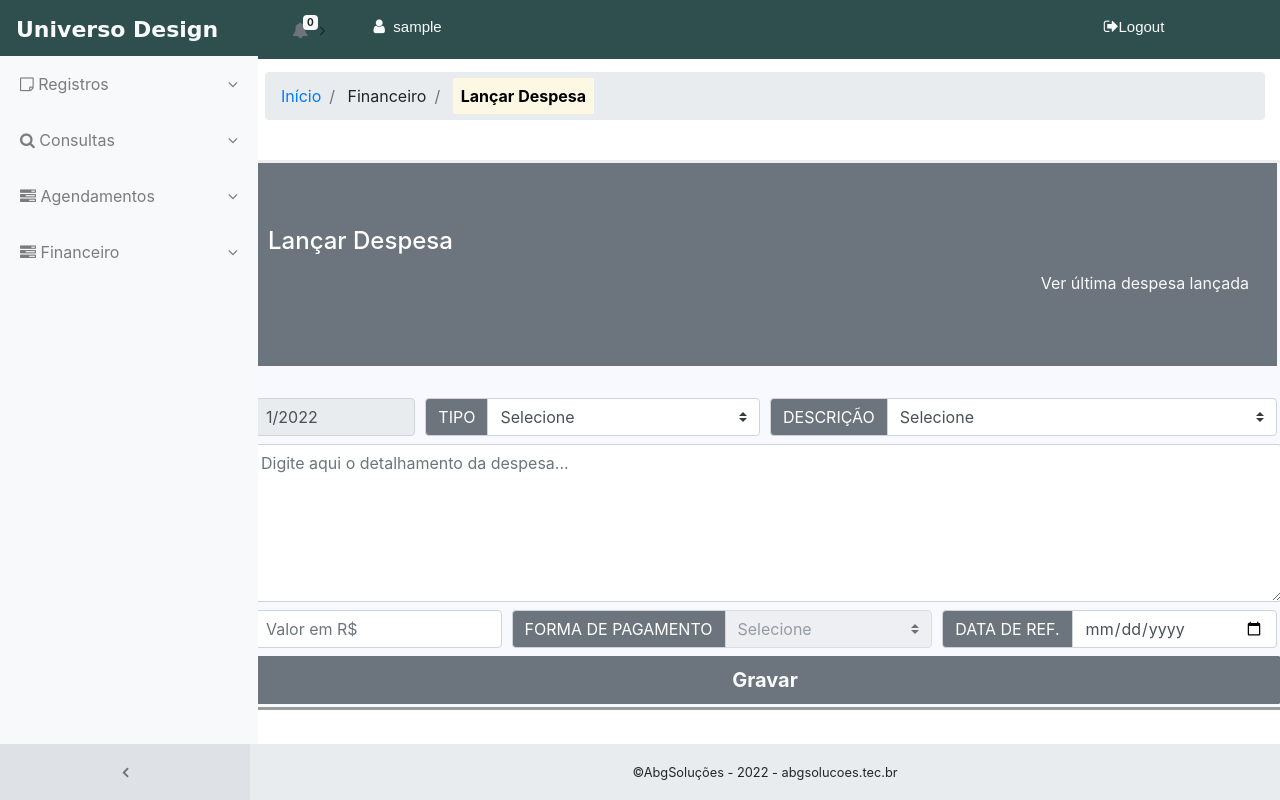
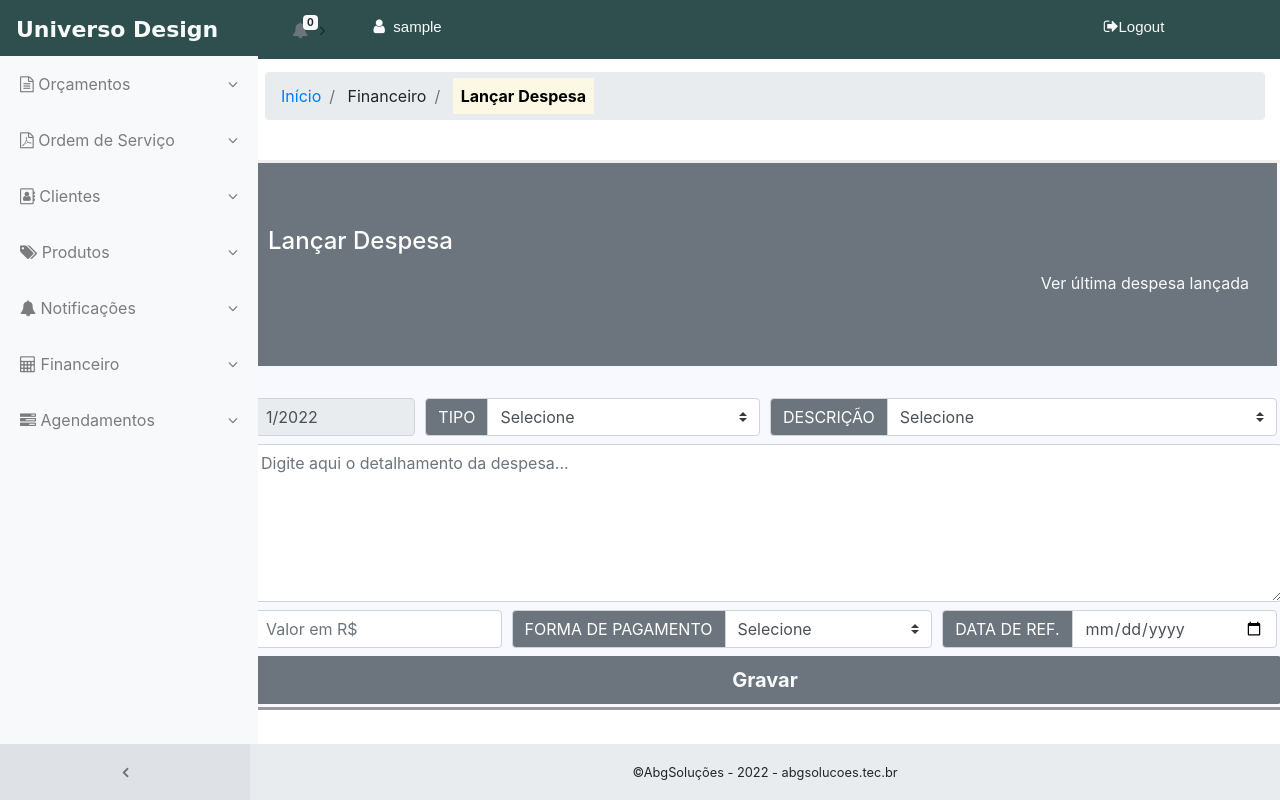
Before and after one commit to Ivonilson/prjUniversoDesign, a PHP site: page /index.php?pagina=lancar-despesa in a window 1280 px wide. Run offline with PHP 8.4, Linux system fonts and the light colour scheme; the visitor is signed in with stand-in values (Sample User, id 1); data comes from the database, SQL or seed files in the repository; data that the repository does not hold is empty.

Commit message:
implementando fluxo/controle de caixa

```diff
--- a/includes/navegacao.php
+++ b/includes/navegacao.php
@@ -12,96 +12,125 @@
 			<ul class="navbar-nav navbar-sidenav accordion bg-light pl-1 pr-1">
 
 				<li class="nav-item" id="navegacao">
-					<a href="#" class="nav-link nav-link-collapse" data-toggle="collapse" data-target="#collapseRegistro">
-						<i class="fa fa-sticky-note-o"></i>
-						<span class="nav-link-text">Registros</span>
+					<a href="#" class="nav-link nav-link-collapse" data-toggle="collapse" data-target="#collapseOrcamentos">
+						<i class="fa fa-file-text-o" aria-hidden="true"></i>
+						<span class="nav-link-text">Orçamentos</span>
 					</a>
 
-					<ul class="sidenav-second-level collapse" id="collapseRegistro" data-parent="#linksaccordion" style="background-color: #F5FFFA">
+					<ul class="sidenav-second-level collapse" id="collapseOrcamentos" data-parent="#linksaccordion" style="background-color: #F5FFFA">
 
 						<li>
 							<a href="/?pagina=cadastrar-orcamento" target="opcoes-menu" >Novo Orçamento</a>
 						</li>
 
 						<li>
+							<a href="/?pagina=pesquisa-por-orcamento">Consultar Orçamento</a>
+						</li>
+
+					</ul>
+
+				</li>
+
+				<li class="nav-item" id="navegacao">
+					<a href="#" class="nav-link nav-link-collapse" data-toggle="collapse" data-target="#collapseOs">
+						<i class="fa fa-file-pdf-o" aria-hidden="true"></i>
+						<span class="nav-link-text">Ordem de Serviço</span>
+					</a>
+
+					<ul class="sidenav-second-level collapse" id="collapseOs" data-parent="#linksaccordion" style="background-color: #F5FFFA">
+
+						<li>
 							<a href="/?pagina=cadastrar-os" target="opcoes-menu" >Cadastrar O.S.</a>
 						</li>
+
+						<li>
+							<a href="/?pagina=os-do-dia">O.S(s) Vencendo Hoje</a>
+						</li>
+
+						<li>
+							<a href="/?pagina=pesquisa-por-data-receb">Ordens de serviço por data de recebimento</a>
+						</li>
+
+						<li>
+							<a href="/?pagina=pesquisa-por-data-agendamento">Ordens de serviço por data de agendamento</a>
+						</li>
+
+						<li>
+							<a href="/?pagina=pesquisa-por-os">O.S por código</a>
+						</li>
+
+					</ul>
+
+				</li>
+
+				<li class="nav-item" id="navegacao">
+					<a href="#" class="nav-link nav-link-collapse" data-toggle="collapse" data-target="#collapseClientes">
+						<i class="fa fa-address-book-o" aria-hidden="true"></i>
+						<span class="nav-link-text">Clientes</span>
+					</a>
+
+					<ul class="sidenav-second-level collapse" id="collapseClientes" data-parent="#linksaccordion" style="background-color: #F5FFFA">
+
+						<li>
+							<a href="/?pagina=cadastrar-cliente" target="opcoes-menu" >Cadastrar Cliente</a>
+						</li>
+
+						<li>
+							<a href="/?pagina=pesquisa-cliente">Consultar Cliente</a>
+						</li>
+
+					</ul>
+
+				</li>
+
+				<li class="nav-item" id="navegacao">
+					<a href="#" class="nav-link nav-link-collapse" data-toggle="collapse" data-target="#collapseProdutos">
+						<i class="fa fa-tags" aria-hidden="true"></i>
+						<span class="nav-link-text">Produtos</span>
+					</a>
+
+					<ul class="sidenav-second-level collapse" id="collapseProdutos" data-parent="#linksaccordion" style="background-color: #F5FFFA">
 
 						<li>
 							<a href="/?pagina=cadastrar-produto" target="opcoes-menu" >Cadastrar Produto</a>
 						</li>
 
 						<li>
-							<a href="/?pagina=cadastrar-cliente" target="opcoes-menu" >Cadastrar Cliente</a>
+							<a href="/?pagina=pesquisa-produto">Consultar Produto</a>
 						</li>
+
+					</ul>
+
+				</li>
+
+				<li class="nav-item" id="navegacao">
+					<a href="#" class="nav-link nav-link-collapse" data-toggle="collapse" data-target="#collapseNotificacoes">
+						<i class="fa fa-bell" aria-hidden="true"></i>
+						<span class="nav-link-text">Notificações</span>
+					</a>
+
+					<ul class="sidenav-second-level collapse" id="collapseNotificacoes" data-parent="#linksaccordion" style="background-color: #F5FFFA">
 
 						<li>
 							<a href="/?pagina=cadastrar-notificacao" target="opcoes-menu" >Cadastrar Notificação</a>
 						</li>
 
 					</ul>
+
 				</li>
 
 				<li class="nav-item" id="navegacao">
-					<a href="#" class="nav-link nav-link-collapse" data-toggle="collapse" data-target="#collapsePesquisas">
-						<i  class="fa fa-search" aria-hidden="true"></i>
-						<span class="nav-link-text">Consultas</span>
-					</a>
-					<ul class="sidenav-second-level collapse" id="collapsePesquisas" data-parent="#linksaccordion" style="background-color: #F5FFFA">
-						<li>
-							<a href="/?pagina=pesquisa-por-orcamento">Orçamentos</a>
-						</li>
-						<li>
-							<a href="/?pagina=os-do-dia">O.S(s) Vencendo Hoje</a>
-						</li>
-						<li>
-							<a href="/?pagina=pesquisa-por-data-receb">Ordens de serviço por data de recebimento</a>
-						</li>
-						<li>
-							<a href="/?pagina=pesquisa-por-data-agendamento">Ordens de serviço por data de agendamento</a>
-						</li>
-						<li>
-							<a href="/?pagina=pesquisa-por-os">O.S por código</a>
-						</li>
-						<li>
-							<a href="/?pagina=pesquisa-cliente">Clientes</a>
-						</li>
-						<li>
-							<a href="/?pagina=pesquisa-produto">Produtos</a>
-						</li>
-						<!--<li>
-							<a href="">Histórico da Ordem de Serviço</a>
-						</li>-->
-					</ul>
-				</li>
-
-				<li class="nav-item" id="navegacao">
-					<a href="#" class="nav-link nav-link-collapse" data-toggle="collapse" data-target="#collapseListas">
-						<i class="fa fa-tasks"></i>
-						<span class="nav-link-text">Agendamentos</span>
-					</a>
-
-					<ul class="sidenav-second-level collapse" id="collapseListas" data-parent="#linksaccordion" style="background-color: #F5FFFA">
-
-						<li>
-							<a href="/?pagina=lista-agendamentos">Visitas agendadas</a>
-						</li>
-
-					</ul>
-				</li>
-
-				<li class="nav-item" id="navegacao">
-					<a href="#" class="nav-link nav-link-collapse" data-toggle="collapse" data-target="#collapseFinaceiro">
-						<i class="fa fa-tasks"></i>
+					<a href="#" class="nav-link nav-link-collapse" data-toggle="collapse" data-target="#collapseFinanceiro">
+						<i class="fa fa-calculator" aria-hidden="true"></i>
 						<span class="nav-link-text">Financeiro</span>
 					</a>
 
-					<ul class="sidenav-second-level collapse" id="collapseFinaceiro" data-parent="#linksaccordion" style="background-color: #F5FFFA">
+					<ul class="sidenav-second-level collapse" id="collapseFinanceiro" data-parent="#linksaccordion" style="background-color: #F5FFFA">
 
 						<li>
-							<a href="#" class="nav-link nav-link-collapse" data-toggle="collapse" data-target="#collapseDespesa">Controle de Caixa</a>
+							<a href="#" class="nav-link nav-link-collapse" data-toggle="collapse" data-target="#collapseDespesaLancamentos">Controle de Caixa - Lançamentos</a>
 
-							<ul class="sidenav-second-level collapse" id="collapseDespesa" data-parent="#linksaccordion" style="background-color: #F5FFFA">
+							<ul class="sidenav-second-level collapse" id="collapseDespesaLancamentos" data-parent="#linksaccordion" style="background-color: #F5FFFA">
 
 								<li>
 									<a href="/?pagina=lancar-despesa">Lançar Despesa</a>
@@ -109,6 +138,19 @@
 
 								<li>
 									<a href="/?pagina=lancar-receita">Lançar Receita</a>
+								</li>
+
+							</ul>
+
+						</li>
+
+						<li>
+							<a href="#" class="nav-link nav-link-collapse" data-toggle="collapse" data-target="#collapseDespesaConsultas">Controle de Caixa - Consultas</a>
+
+							<ul class="sidenav-second-level collapse" id="collapseDespesaConsultas" data-parent="#linksaccordion" style="background-color: #F5FFFA">
+
+								<li>
+									<a href="/?pagina=controle-caixa-relatorio">Relatórios</a>
 								</li>
 
 							</ul>
@@ -126,6 +168,21 @@
 
 							</ul>
 
+						</li>
+
+					</ul>
+				</li>
+
+				<li class="nav-item" id="navegacao">
+					<a href="#" class="nav-link nav-link-collapse" data-toggle="collapse" data-target="#collapseListas">
+						<i class="fa fa-tasks"></i>
+						<span class="nav-link-text">Agendamentos</span>
+					</a>
+
+					<ul class="sidenav-second-level collapse" id="collapseListas" data-parent="#linksaccordion" style="background-color: #F5FFFA">
+
+						<li>
+							<a href="/?pagina=lista-agendamentos">Visitas agendadas</a>
 						</li>
 
 					</ul>
--- a/model/CadastrarDespesa.php
+++ b/model/CadastrarDespesa.php
@@ -33,7 +33,7 @@ class CadastrarDespesa {
 
 			$conn = new Conn();
 
-			$statement = "INSERT INTO tbl_despesa (id_despesa, tipo, descricao, detalhamento, valor, data_referencia, data_processamento, usuario) VALUES (:id_despesa, :tipo, :descricao, :detalhamento, :valor, :data_referencia, CURRENT_TIMESTAMP, :usuario)";
+			$statement = "INSERT INTO tbl_despesa (id_despesa, tipo, descricao, detalhamento, valor, forma_pagamento, data_referencia, data_processamento, usuario) VALUES (:id_despesa, :tipo, :descricao, :detalhamento, :valor, :forma_pagamento, :data_referencia, CURRENT_TIMESTAMP, :usuario)";
 
 			$dados_cadastrar = $conn->getConn()->prepare($statement);
 
@@ -61,6 +61,7 @@ class CadastrarDespesa {
 			$dados_cadastrar->bindParam(':descricao', $dados['sel-descricao']);
 			$dados_cadastrar->bindParam(':detalhamento', $detalhamento);
 			$dados_cadastrar->bindParam(':valor', $valor);
+			$dados_cadastrar->bindParam(':forma_pagamento', $dados['sel-forma-pagamento']);
 			$dados_cadastrar->bindParam(':data_referencia', $dados['ipt-data-referencia']);
 			$dados_cadastrar->bindParam(':usuario', $_SESSION['user']);
 
@@ -88,7 +89,7 @@ class CadastrarDespesa {
 		{
 			$conn = new Conn();
 
-			$statement = "SELECT id_despesa, tipo, descricao, detalhamento, valor, data_referencia, data_processamento, usuario FROM tbl_despesa ORDER BY data_processamento DESC LIMIT 1";
+			$statement = "SELECT id_despesa, tipo, descricao, detalhamento, valor, forma_pagamento, data_referencia, data_processamento, usuario FROM tbl_despesa ORDER BY data_processamento DESC LIMIT 1";
 
 			$ultimo = $conn->getConn()->query($statement);
 			$resultado = $ultimo->fetch(PDO::FETCH_ASSOC);
--- a/view/lancar-despesa.php
+++ b/view/lancar-despesa.php
@@ -115,6 +115,8 @@ if ($_SESSION['user'] == NULL) {
 
 											<br><span class="font-weight-bold text-dark" style="font-size: 20px">Valor(R$): </span><span style="font-size: 22px"><?= $UltimaDespesaCadastrada != null ?  number_format($UltimaDespesaCadastrada['valor'], 2, ',' , '.') : '-'; ?></span><br>
 
+											<br><span class="font-weight-bold text-dark" style="font-size: 20px">Forma de pagamento: </span><span style="font-size: 22px"><?= $UltimaDespesaCadastrada != null ?  $UltimaDespesaCadastrada['forma_pagamento'] : '-'; ?></span><br>
+
 											<br><span class="font-weight-bold text-dark" style="font-size: 20px">Data de Ref.: </span><span style="font-size: 22px"><?= $UltimaDespesaCadastrada != null ? date_format(date_create($UltimaDespesaCadastrada['data_referencia']), "d/m/Y") : '-'; ?></span><br>
 
 											<span class="font-weight-bold text-dark" style="font-size: 20px">Cadastrado em: </span><span style="font-size: 22px"><?= $UltimaDespesaCadastrada != null ? date_format(date_create($UltimaDespesaCadastrada['data_processamento']), "d/m/Y") : '-'; ?></span><br><br>
@@ -209,7 +211,7 @@ if ($_SESSION['user'] == NULL) {
 										FORMA DE PAGAMENTO
 									</label>
 								</div>
-								<select class="custom-select" name="sel-descricao" disabled>
+								<select class="custom-select" name="sel-forma-pagamento">
 									<option value="-">Selecione</option>
 									<option value="DINHEIRO">DINHEIRO</option>
 									<option value="PIX">PIX</option>
```
